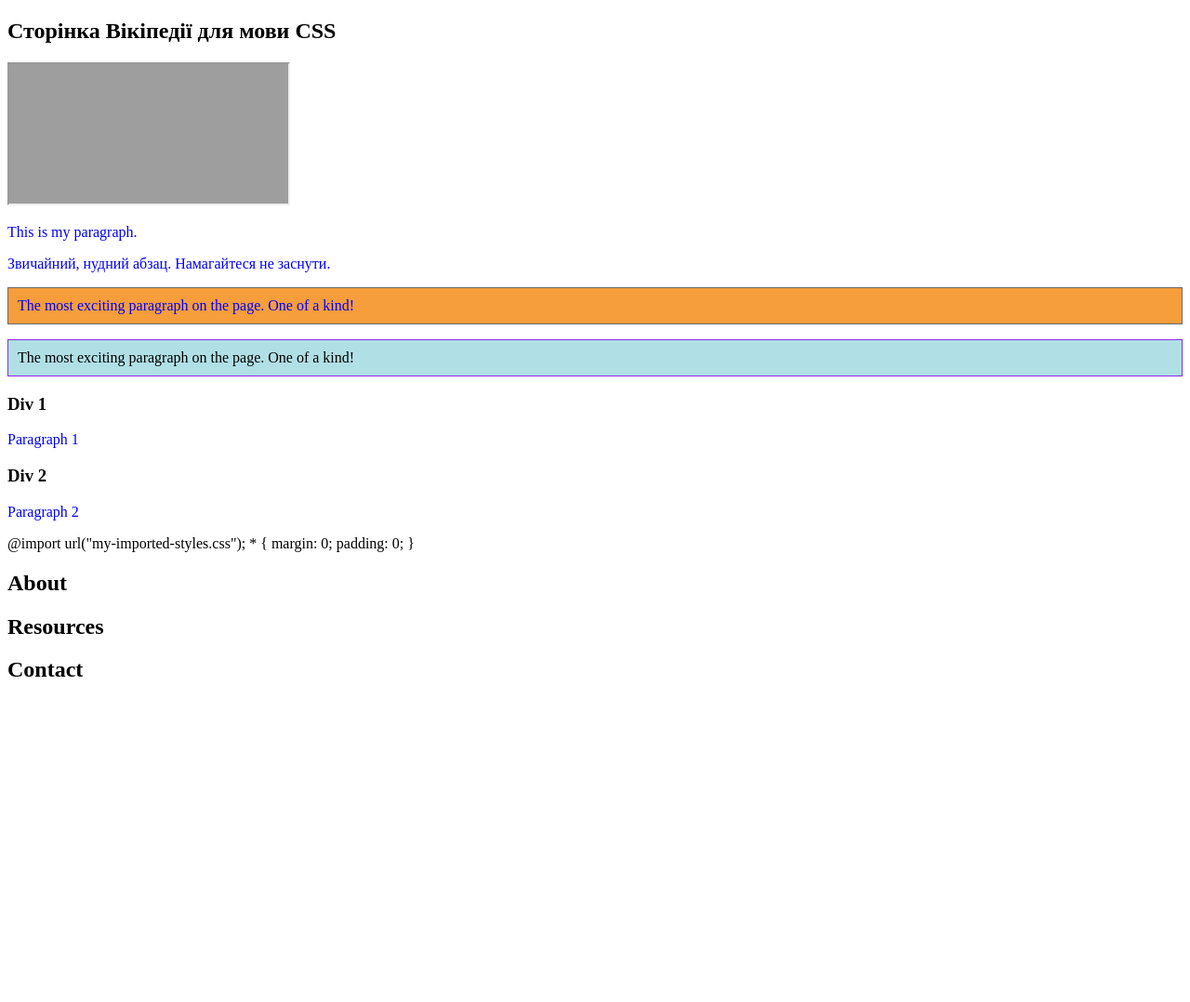
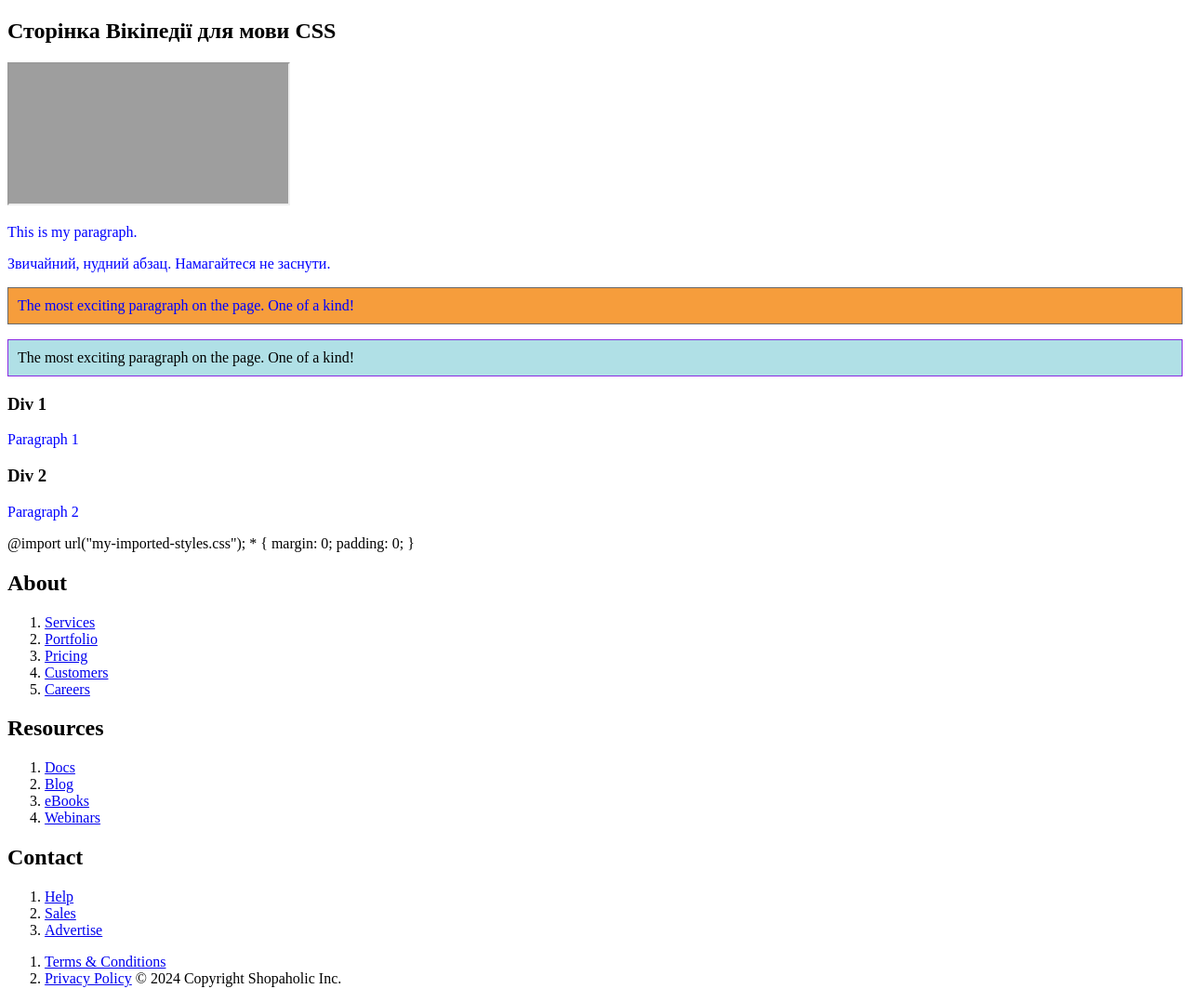
Before and after one commit to marynachukh/marynachukh.github.io, a plain HTML site: page exercises/lecture-03/index.html in a window 1280 px wide. Shown: the whole page at 93% size. Before the commit the page ends 800 px from the top, so only its background shows below. Drawn offline with Linux system fonts and the light colour scheme; grey boxes are pictures that could not be loaded.

Commit message:
homework lecture 3

```diff
--- a/exercises/lecture-03/index.html
+++ b/exercises/lecture-03/index.html
@@ -125,10 +125,19 @@
 <!-- Завдання 9. -->
 <footer>
   <!-- створити тут секцію -->
+  <section>
     <!-- створити тут div -->
+    <div>
       <h2>About</h2>
-  <!--
-	  створити тут невпорядкований список з такмсм елементами
+      <ol>
+        <li><a href="/Services.html">Services</a></li>
+        <li><a href="/Portfolio.html">Portfolio</a></li>
+        <li><a href="/Pricing.html">Pricing</a></li>
+        <li><a href="/Customers.html">Customers</a></li>
+        <li><a href="/Careers.html">Careers</a></li>
+      </ol>
+    </div>
+    <!--створити тут невпорядкований список з такмсм елементами
 	  	<a href="#">Services</a>
         <a href="#">Portfolio</a>
         <a href="#">Pricing</a>
@@ -137,7 +146,15 @@
 	  -->
 
     <!-- створити тут div -->
+    <div>
       <h2>Resources</h2>
+      <ol>
+        <li><a href="/Docs.html">Docs</a></li>
+        <li><a href="/Blog.html">Blog</a></li>
+        <li><a href="/eBooks.html">eBooks</a></li>
+        <li><a href="/Webinars.html">Webinars</a></li>
+      </ol>
+    </div>
     <!--
 	  створити тут невпорядкований список з такмсм елементами
 	  	<a href="#">Docs</a>
@@ -147,20 +164,37 @@
 	  -->
 
     <!-- створити тут div -->
+    <div>
       <h2>Contact</h2>
+      <ol>
+        <li><a href="Help.html">Help</a></li>
+        <li><a href="Sales.html">Sales</a></li>
+        <li><a href="Advertise.html">Advertise</a></li>
+      </ol>
+    </div>
     <!--
 	  створити тут невпорядкований список з такмсм елементами
 	  	<a href="#">Help</a>
         <a href="#">Sales</a>
         <a href="#">Advertise</a>
 	  -->
+  </section>
 
   <!-- Footer legal -->
+
   <!-- створити тут section -->
-  <!--
-	  створити тут невпорядкований список з такмсм елементами
+  <section>
+    <ol>
+      <li><a href="/Terms&amp;Conditions.html">Terms &amp; Conditions</a></li>
+      <li>
+        <a href="/PrivacyPolicy.html">Privacy Policy</a> &copy; 2024 Copyright
+        Shopaholic Inc.
+      </li>
+    </ol>
+    <!-- створити тут невпорядкований список з такмсм елементами
 	  	<a href="#">Terms &amp; Conditions</a>
         <a href="#">Privacy Policy</a>
         &copy; 2024 Copyright Shopaholic Inc.
 	  -->
+  </section>
 </footer>
```
Lines whose indentation alone changed are shown as unchanged.
